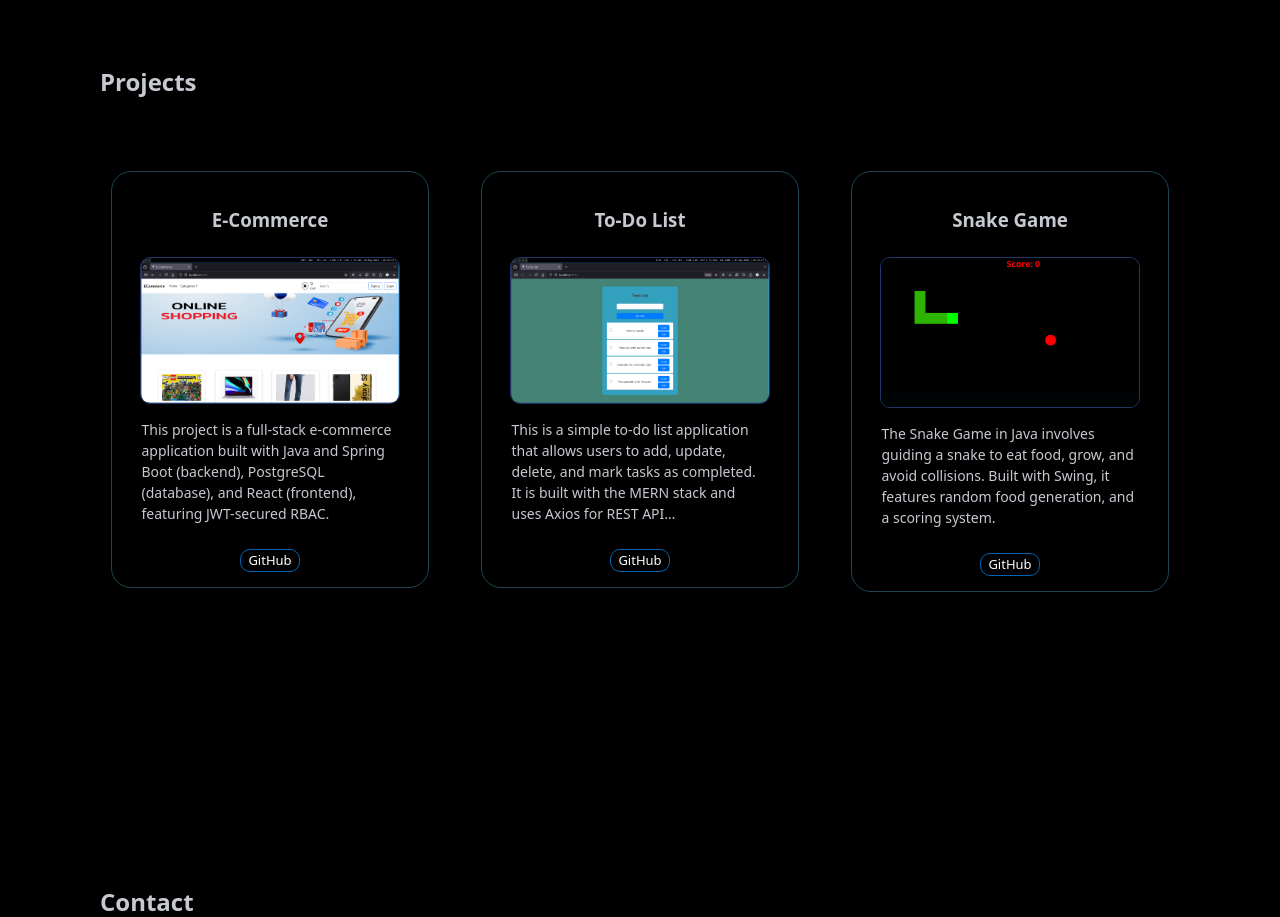
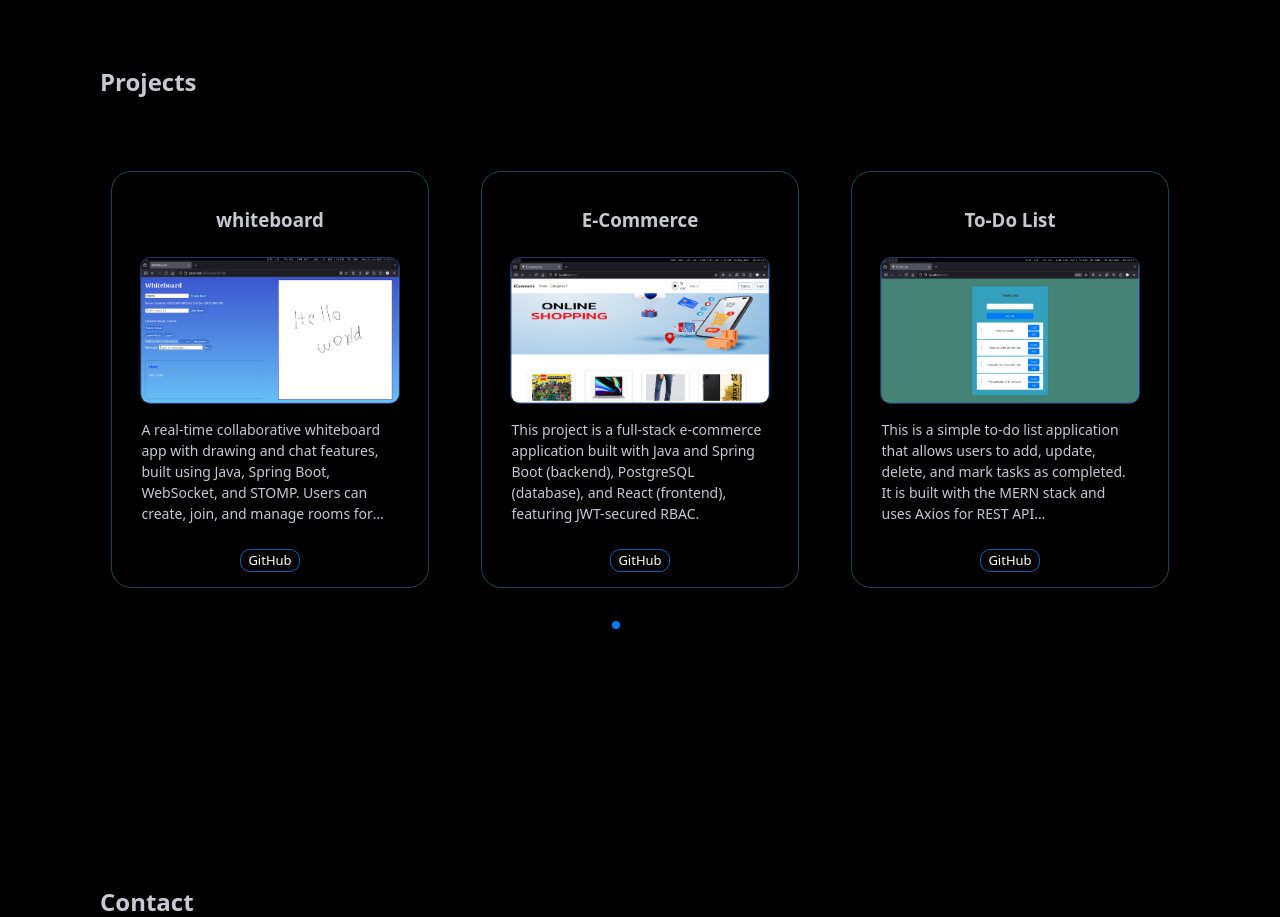
Before and after one commit to yogeshwaran99/portfolio, a React (Vite) app: page / in a window 1280 px wide. Shown: the part 1680-2597 px from the top of the page. Built offline with nearby package versions, Linux system fonts and the light colour scheme.

Commit message:
added project

```diff
--- a/src/components/Projects/Projects.jsx
+++ b/src/components/Projects/Projects.jsx
@@ -1,7 +1,8 @@
 import React from "react";
-import IMG1 from "../../assets/ecommerce.png";
-import IMG2 from "../../assets/to_do_list.png";
-import IMG3 from "../../assets/snakegame.png";
+import IMG1 from "../../assets/whiteboard.png";
+import IMG2 from "../../assets/ecommerce.png";
+import IMG3 from "../../assets/to_do_list.png";
+import IMG4 from "../../assets/snakegame.png";
 import { Swiper, SwiperSlide } from "swiper/react";
 import { Pagination } from "swiper/modules";
 import "swiper/css";
@@ -13,24 +14,32 @@ function Projects() {
   const soloProjects = [
     {
       id: 1,
+      title: "whiteboard",
+      img: IMG1,
+      description:
+        "A real-time collaborative whiteboard app with drawing and chat features, built using Java, Spring Boot, WebSocket, and STOMP. Users can create, join, and manage rooms for interactive sessions.",
+      github: "https://github.com/yogeshwaran99/whiteboard",
+    },
+    {
+      id: 2,
       title: "E-Commerce",
-      img: IMG1,
+      img: IMG2,
       description:
         "This project is a full-stack e-commerce application built with Java and Spring Boot (backend), PostgreSQL (database), and React (frontend), featuring JWT-secured RBAC.",
       github: "https://github.com/yogeshwaran99/E-commerce",
     },
     {
-      id: 2,
+      id: 3,
       title: "To-Do List",
-      img: IMG2,
+      img: IMG3,
       description:
         "This is a simple to-do list application that allows users to add, update, delete, and mark tasks as completed. It is built with the MERN stack and uses Axios for REST API implementation.",
       github: "https://github.com/yogeshwaran99/to-do-list",
     },
     {
-      id: 3,
+      id: 4,
       title: "Snake Game",
-      img: IMG3,
+      img: IMG4,
       description:
         "The Snake Game in Java involves guiding a snake to eat food, grow, and avoid collisions. Built with Swing, it features random food generation, and a scoring system.",
       github:
```
Also changed, not shown: src/assets/whiteboard.png (added).
